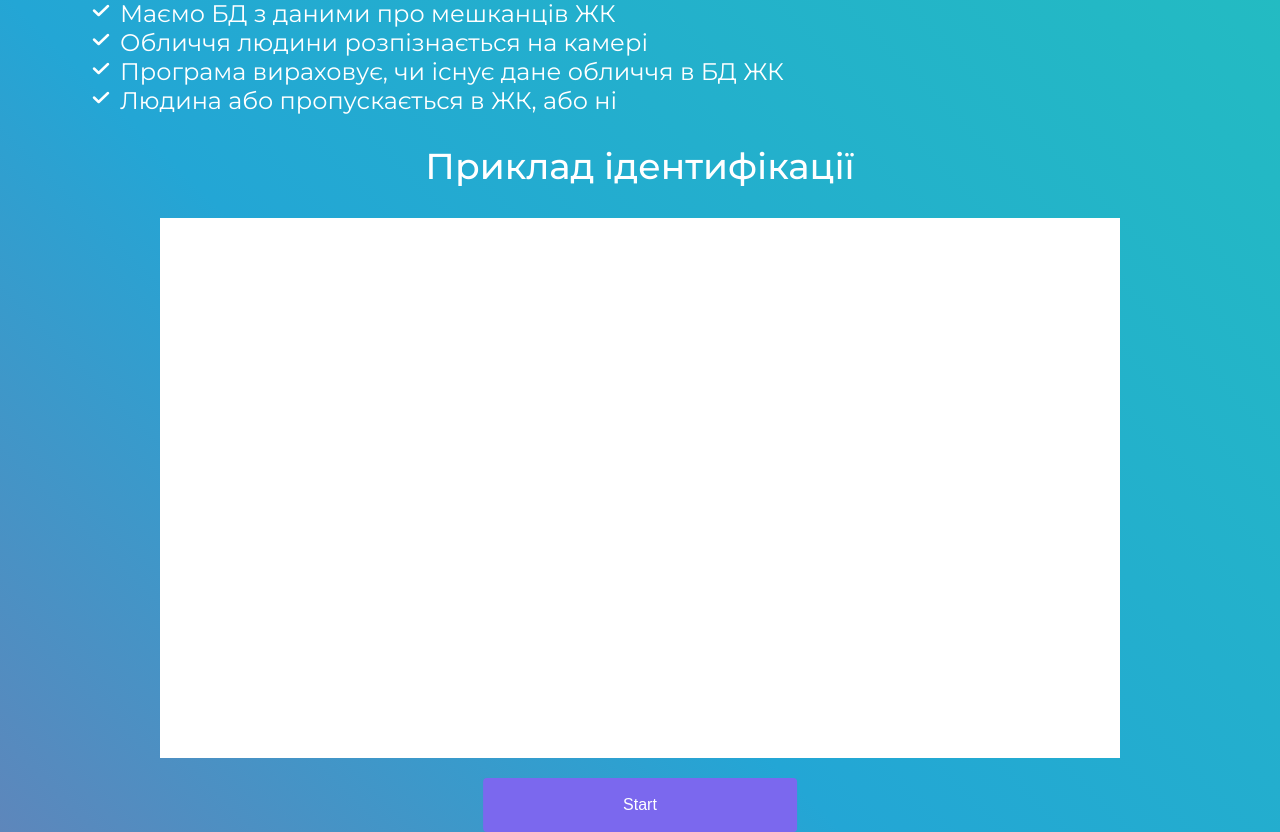
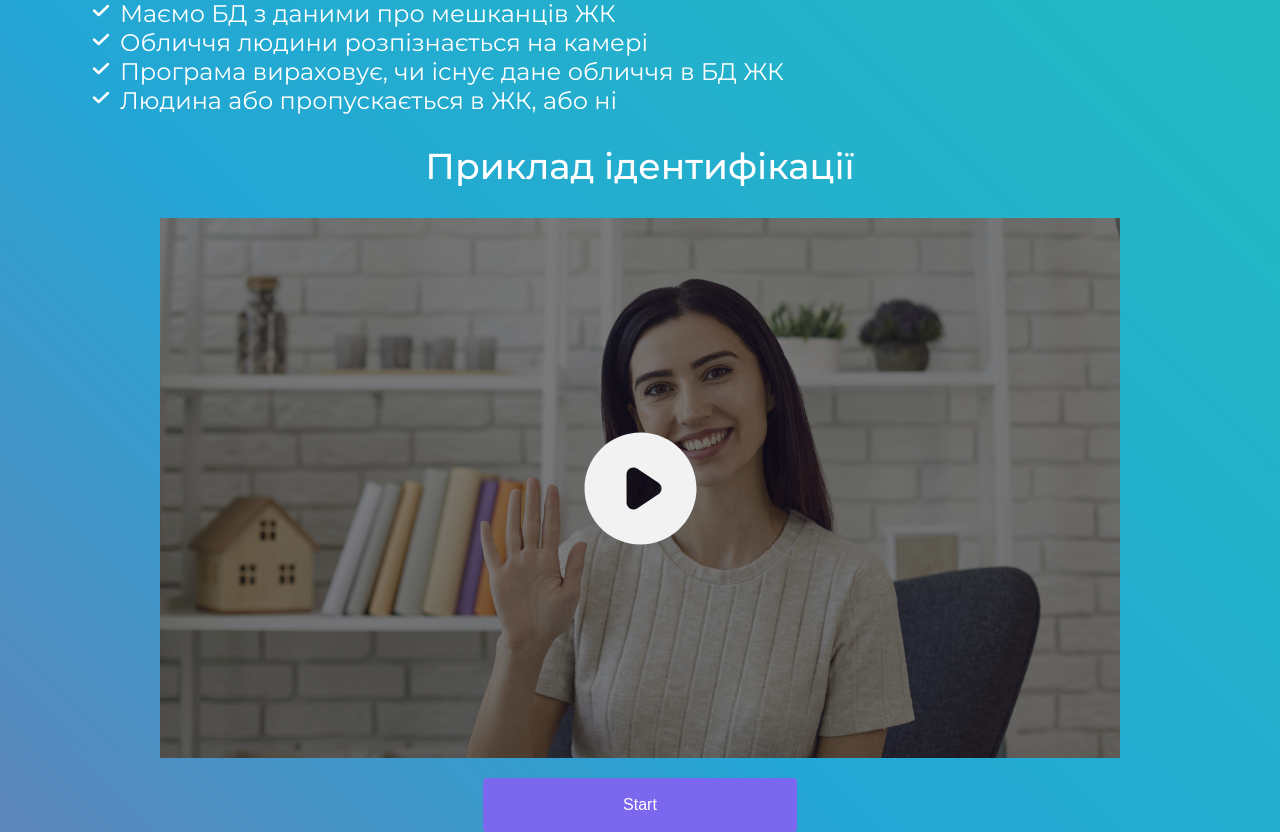
Before and after one commit to LeGGarD/opencv-video-face-recognition-project, a Python web app: template 0_the_project/templates/index.html in a window 1280 px wide. Shown: the part 268-1100 px from the top of the page. Run offline with Jinja, Linux system fonts and the light colour scheme; the template is opened without the code that fills it, so the values that code supplies are empty.

Commit message:
Inserted the play icon button and prettified the preview

```diff
--- a/0_the_project/static/main.css
+++ b/0_the_project/static/main.css
@@ -70,6 +70,7 @@ ul {
 }
 
 .rectangle {
+  position: relative;
   background: white;
   width: 960px;
   height:540px;
@@ -92,6 +93,7 @@ ul {
   transform: translate(-50%, 0);
   margin-top: 20px;
 }
+
 
 .btn:hover {
   background-color: royalblue;
@@ -149,3 +151,17 @@ body {
 		background-position: 0% 50%;
 	}
 }
+
+#preview {
+  -webkit-filter: brightness(50%);
+  filter: brightness(50%);
+}
+
+#play_icon
+{
+  position: absolute;
+  top: 50%;
+  left: 50%;
+  transform: translate(-50%, -50%);
+  -ms-transform: translate(-50%, -50%);
+}
--- a/0_the_project/templates/index.html
+++ b/0_the_project/templates/index.html
@@ -29,7 +29,8 @@
 </div>
 
 <div class="rectangle">
-    <div id="preview"></div>
+    <img src="../images/person.jpg" id="preview"/>
+    <img src="../images/play.svg" id="play_icon"/>
     <img src="{{ url_for('video') }}" id="video" style="display: none; margin-left: auto; margin-right: auto;"/>
 </div>
 
```
Also changed, not shown: 0_the_project/static/main.js (+0 -12 lines), 0_the_project/images/person.jpg (added), 0_the_project/images/play.svg (added).
